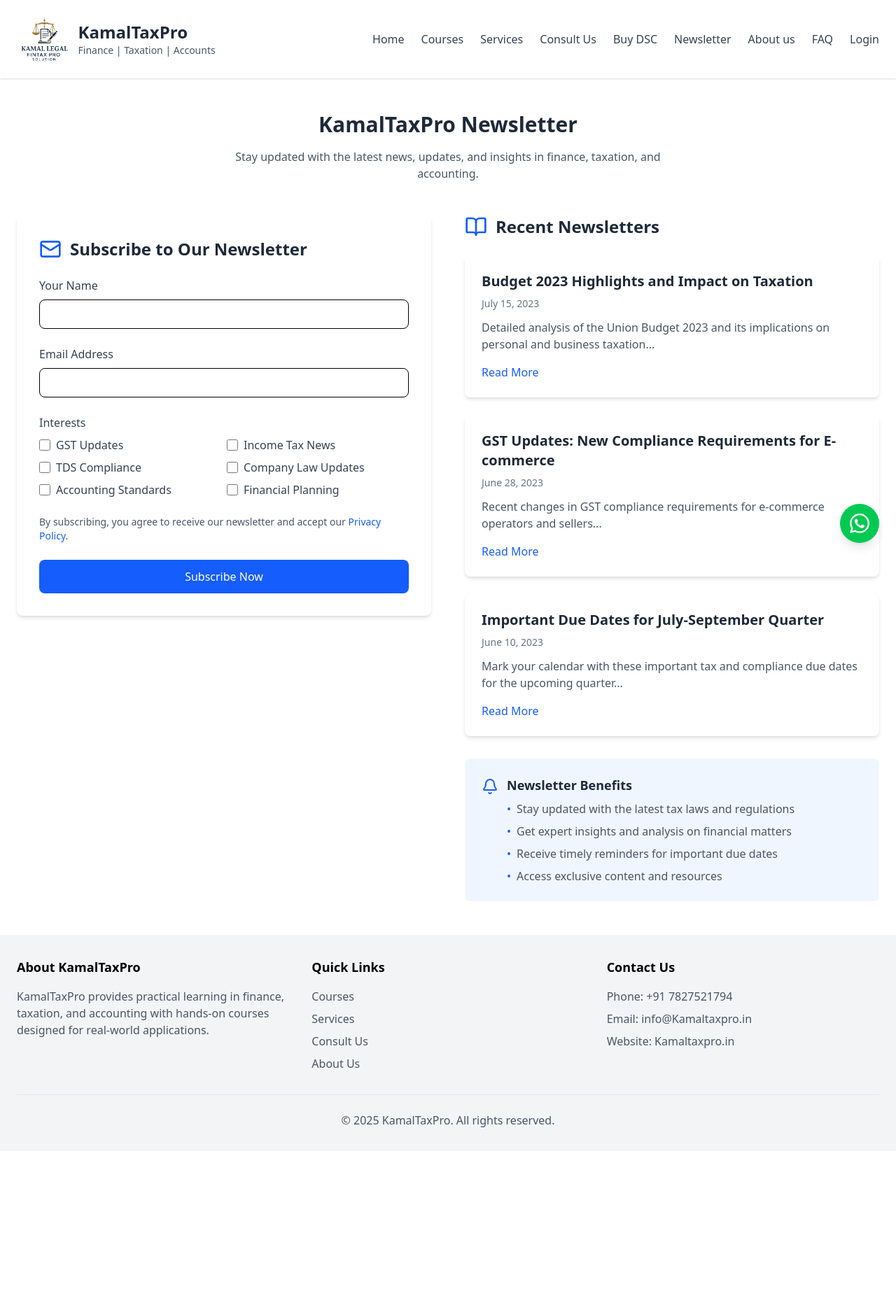
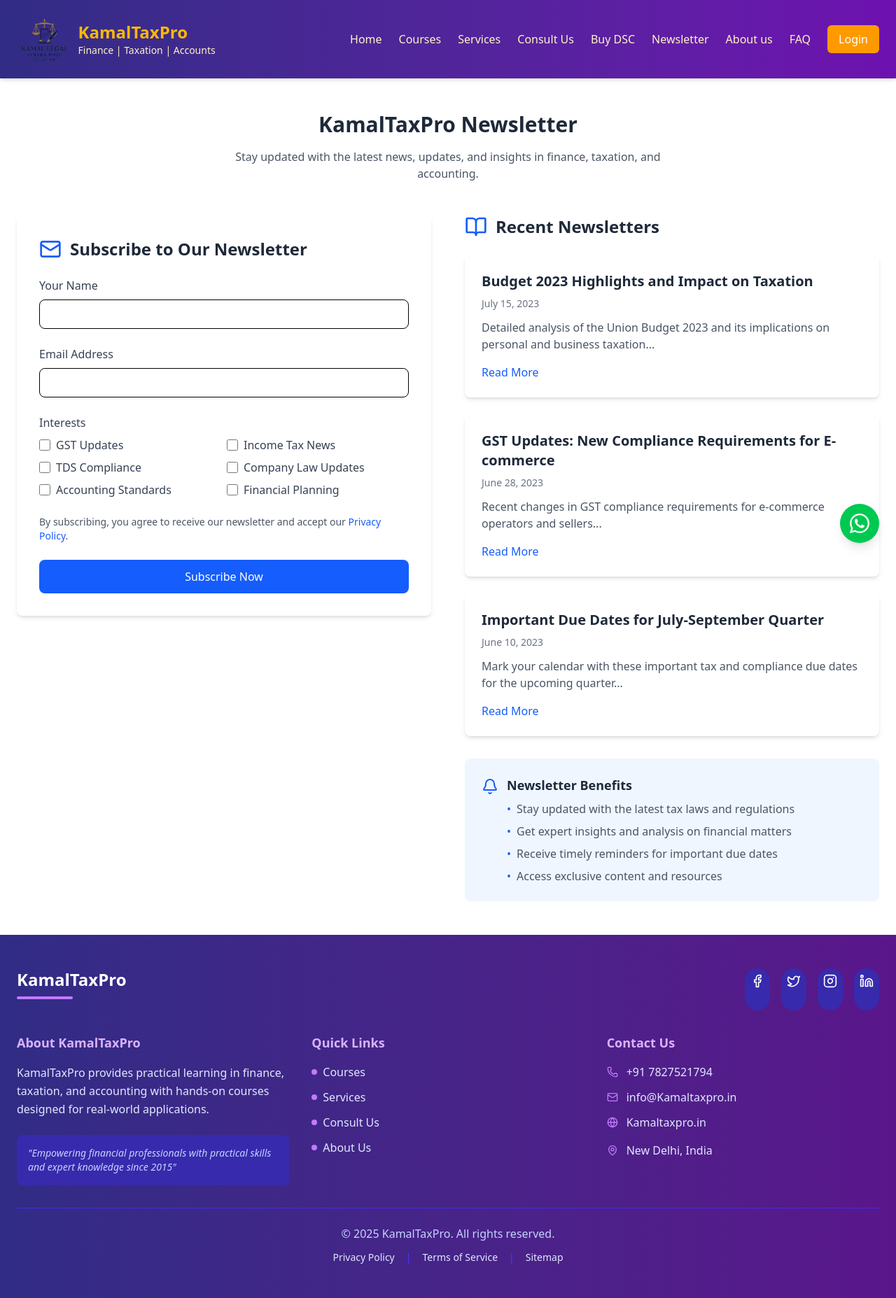
Before and after one commit to Narender009/kamal-app, a React (Vite) app: page /newsletter in a window 1280 px wide. Shown: the whole page at 70% size. Before the commit the page ends 1645 px from the top, so only its background shows below. Built offline with nearby package versions, Linux system fonts and the light colour scheme.

Commit message:
Updated feature X or fixed bug Y

```diff
--- a/src/components/Home/CtaSection.jsx
+++ b/src/components/Home/CtaSection.jsx
@@ -1,25 +1,65 @@
 import React from "react"
-import { Link } from "react-router-dom"
-import Button from "../ui/Button"
+import { ArrowRight, BookOpen } from "lucide-react"
+
+// Custom button component since we don't have the imported Button
+const CustomButton = ({ children, variant = "primary", className = "", href = "#", onClick }) => {
+  const baseClasses = "inline-flex items-center justify-center px-6 py-3 rounded-lg font-medium transition-all duration-300";
+
+  const variantClasses = {
+    primary: "bg-white hover:bg-indigo-50 text-indigo-700 hover:text-indigo-800 shadow-lg",
+    secondary: "bg-indigo-600 hover:bg-indigo-700 text-white border-2 border-indigo-300 shadow-md hover:shadow-lg"
+  };
+
+  return (
+    <a
+      href={href}
+      onClick={onClick}
+      className={`${baseClasses} ${variantClasses[variant]} ${className}`}
+    >
+      {children}
+    </a>
+  );
+};
 
 const CtaSection = () => {
   return (
-    <section className="py-16 hero-gradient text-white">
-      <div className="container mx-auto px-6 text-center">
-        <h2 className="text-3xl md:text-4xl font-bold mb-6">Ready to Start Your Learning Journey?</h2>
-        <p className="text-xl mb-8 max-w-2xl mx-auto">
+    <section className="py-20 bg-gradient-to-br from-indigo-800 via-purple-700 to-indigo-700 text-white relative overflow-hidden">
+      {/* Decorative elements */}
+      <div className="absolute top-0 left-0 w-full h-full">
+        <div className="absolute top-10 left-10 w-32 h-32 rounded-full bg-purple-500 opacity-10"></div>
+        <div className="absolute bottom-10 right-10 w-40 h-40 rounded-full bg-indigo-400 opacity-10"></div>
+        <div className="absolute top-1/2 left-1/4 w-24 h-24 rounded-full bg-indigo-300 opacity-10"></div>
+      </div>
+
+      <div className="container mx-auto px-6 text-center relative z-10">
+        <div className="mb-2">
+          <span className="bg-indigo-500 text-white text-sm font-medium px-3 py-1 rounded-full">Limited Time Offer</span>
+        </div>
+        <h2 className="text-3xl md:text-4xl font-bold mb-6 text-white drop-shadow-md">
+          Ready to Start Your <span className="text-indigo-200">Learning Journey</span>?
+        </h2>
+        <p className="text-xl mb-8 max-w-2xl mx-auto text-indigo-100">
           Join thousands of students who have transformed their careers with our practical courses.
         </p>
         <div className="flex flex-col sm:flex-row gap-4 justify-center">
-          <Link to="/courses">
-            <Button className="min-w-[180px]">Explore Courses</Button>
-          </Link>
-          <Link to="/consult-us">
-            <Button variant="secondary" className="min-w-[180px] text-gray-800">
-              Get Free Consultation
-            </Button>
-          </Link>
+          <CustomButton
+            href="/courses"
+            className="min-w-[180px]"
+          >
+            <BookOpen size={18} className="mr-2" />
+            Explore Courses
+          </CustomButton>
+
+          <CustomButton
+            variant="secondary"
+            href="/consult-us"
+            className="min-w-[180px]"
+          >
+            Get Free Consultation
+            <ArrowRight size={18} className="ml-2" />
+          </CustomButton>
         </div>
+        <p className="text-indigo-200 mt-6 text-sm">No credit card required • 7-day free trial available</p>
       </div>
     </section>
   )
--- a/src/components/Home/TestimonialsSection.jsx
+++ b/src/components/Home/TestimonialsSection.jsx
@@ -33,25 +33,30 @@ const testimonials = [
 
 const TestimonialsSection = () => {
   return (
-    <section className="py-16 bg-gray-50">
+    <section className="py-16 bg-indigo-50">
       <div className="container mx-auto px-6">
         <div className="text-center mb-12">
-          <h2 className="text-3xl font-bold text-gray-800">What Our Students Say</h2>
-          <p className="text-gray-600 mt-2">Hear from our satisfied learners about their experience</p>
+          <h2 className="text-3xl font-bold text-indigo-800">What Our Students Say</h2>
+          <p className="text-indigo-600 mt-2">Hear from our satisfied learners about their experience</p>
         </div>
 
         <div className="grid grid-cols-1 md:grid-cols-2 lg:grid-cols-3 gap-8">
           {testimonials.map((testimonial) => (
-            <div key={testimonial.id} className="bg-white p-6 rounded-lg shadow-md">
+            <div
+              key={testimonial.id}
+              className="bg-white p-6 rounded-lg shadow-md border-l-4 border-indigo-500 hover:shadow-lg transition-shadow duration-300"
+            >
               <div className="flex items-center mb-4">
-                <img
-                  src={testimonial.image || "/placeholder.svg"}
-                  alt={testimonial.name}
-                  className="w-12 h-12 rounded-full object-cover mr-4"
-                />
+                <div className="w-12 h-12 rounded-full bg-gradient-to-r from-indigo-500 to-purple-600 flex items-center justify-center overflow-hidden mr-4">
+                  <img
+                    src={testimonial.image || "/placeholder.svg"}
+                    alt={testimonial.name}
+                    className="w-full h-full object-cover"
+                  />
+                </div>
                 <div>
-                  <h4 className="font-semibold text-gray-800">{testimonial.name}</h4>
-                  <p className="text-gray-600 text-sm">{testimonial.role}</p>
+                  <h4 className="font-semibold text-indigo-900">{testimonial.name}</h4>
+                  <p className="text-indigo-700 text-sm">{testimonial.role}</p>
                 </div>
               </div>
 
@@ -60,13 +65,13 @@ const TestimonialsSection = () => {
                   <Star
                     key={i}
                     className={`w-4 h-4 ${
-                      i < testimonial.rating ? "text-yellow-400 fill-yellow-400" : "text-gray-300"
+                      i < testimonial.rating ? "text-purple-500 fill-purple-500" : "text-gray-300"
                     }`}
                   />
                 ))}
               </div>
 
-              <p className="text-gray-700 italic">"{testimonial.content}"</p>
+              <p className="text-gray-700 italic bg-indigo-50 p-3 rounded-md">&ldquo;{testimonial.content}&rdquo;</p>
             </div>
           ))}
         </div>
--- a/src/components/layout/Footer.jsx
+++ b/src/components/layout/Footer.jsx
@@ -1,55 +1,130 @@
 import React from "react"
-import { Link } from "react-router-dom"
+import { Mail, Phone, Globe, MapPin, Facebook, Twitter, Instagram, Linkedin } from "lucide-react"
 
 const Footer = () => {
+  // Custom Link component to replace react-router-dom's Link
+  const CustomLink = ({ href, children, className }) => (
+    <a
+      href={href}
+      className={`text-indigo-100 hover:text-white transition-colors duration-300 ${className}`}
+    >
+      {children}
+    </a>
+  );
+
   return (
-    <footer className="bg-gray-100 py-8">
+    <footer className="bg-gradient-to-r from-indigo-900 to-purple-900 text-white py-12">
       <div className="container mx-auto px-6">
-        <div className="grid grid-cols-1 md:grid-cols-3 gap-8">
+        {/* Logo and company info */}
+        <div className="flex flex-col md:flex-row justify-between mb-8">
+          <div className="mb-8 md:mb-0">
+            <h2 className="text-2xl font-bold text-white mb-2">KamalTaxPro</h2>
+            <div className="h-1 w-20 bg-purple-400 rounded mb-4"></div>
+          </div>
+
+          <div className="flex space-x-4">
+            <a href="#" className="bg-indigo-800 hover:bg-indigo-700 p-2 rounded-full transition-colors duration-300">
+              <Facebook size={20} className="text-white" />
+            </a>
+            <a href="#" className="bg-indigo-800 hover:bg-indigo-700 p-2 rounded-full transition-colors duration-300">
+              <Twitter size={20} className="text-white" />
+            </a>
+            <a href="#" className="bg-indigo-800 hover:bg-indigo-700 p-2 rounded-full transition-colors duration-300">
+              <Instagram size={20} className="text-white" />
+            </a>
+            <a href="#" className="bg-indigo-800 hover:bg-indigo-700 p-2 rounded-full transition-colors duration-300">
+              <Linkedin size={20} className="text-white" />
+            </a>
+          </div>
+        </div>
+
+        {/* Main footer content */}
+        <div className="grid grid-cols-1 md:grid-cols-3 gap-8 border-b border-indigo-700 pb-8">
           <div>
-            <h3 className="text-lg font-semibold mb-4">About KamalTaxPro</h3>
-            <p className="text-gray-600">
-            KamalTaxPro provides practical learning in finance, taxation, and accounting with hands-on courses designed
+            <h3 className="text-lg font-semibold mb-4 text-purple-300">About KamalTaxPro</h3>
+            <p className="text-indigo-100 leading-relaxed">
+              KamalTaxPro provides practical learning in finance, taxation, and accounting with hands-on courses designed
               for real-world applications.
             </p>
+            <div className="mt-6 bg-indigo-800 p-4 rounded-lg">
+              <p className="text-sm text-indigo-200 italic">
+                "Empowering financial professionals with practical skills and expert knowledge since 2015"
+              </p>
+            </div>
           </div>
 
           <div>
-            <h3 className="text-lg font-semibold mb-4">Quick Links</h3>
-            <ul className="space-y-2">
-              <li>
-                <Link to="/courses" className="text-gray-600 hover:text-blue-600">
-                  Courses
-                </Link>
+            <h3 className="text-lg font-semibold mb-4 text-purple-300">Quick Links</h3>
+            <ul className="space-y-3">
+              <li className="transition-transform duration-300 hover:translate-x-2">
+                <CustomLink href="/courses">
+                  <span className="flex items-center">
+                    <span className="w-2 h-2 bg-purple-400 rounded-full mr-2"></span>
+                    Courses
+                  </span>
+                </CustomLink>
               </li>
-              <li>
-                <Link to="/services" className="text-gray-600 hover:text-blue-600">
-                  Services
-                </Link>
+              <li className="transition-transform duration-300 hover:translate-x-2">
+                <CustomLink href="/services">
+                  <span className="flex items-center">
+                    <span className="w-2 h-2 bg-purple-400 rounded-full mr-2"></span>
+                    Services
+                  </span>
+                </CustomLink>
               </li>
-              <li>
-                <Link to="/consult-us" className="text-gray-600 hover:text-blue-600">
-                  Consult Us
-                </Link>
+              <li className="transition-transform duration-300 hover:translate-x-2">
+                <CustomLink href="/consult-us">
+                  <span className="flex items-center">
+                    <span className="w-2 h-2 bg-purple-400 rounded-full mr-2"></span>
+                    Consult Us
+                  </span>
+                </CustomLink>
               </li>
-              <li>
-                <Link to="/about-us" className="text-gray-600 hover:text-blue-600">
-                  About Us
-                </Link>
+              <li className="transition-transform duration-300 hover:translate-x-2">
+                <CustomLink href="/about-us">
+                  <span className="flex items-center">
+                    <span className="w-2 h-2 bg-purple-400 rounded-full mr-2"></span>
+                    About Us
+                  </span>
+                </CustomLink>
               </li>
             </ul>
           </div>
 
           <div>
-            <h3 className="text-lg font-semibold mb-4">Contact Us</h3>
-            <p className="text-gray-600 mb-2">Phone: +91 7827521794</p>
-            <p className="text-gray-600 mb-2">Email: info@Kamaltaxpro.in</p>
-            <p className="text-gray-600">Website: Kamaltaxpro.in</p>
+            <h3 className="text-lg font-semibold mb-4 text-purple-300">Contact Us</h3>
+            <ul className="space-y-3">
+              <li className="flex items-center">
+                <Phone size={16} className="text-purple-400 mr-3" />
+                <span className="text-indigo-100">+91 7827521794</span>
+              </li>
+              <li className="flex items-center">
+                <Mail size={16} className="text-purple-400 mr-3" />
+                <CustomLink href="mailto:info@Kamaltaxpro.in">info@Kamaltaxpro.in</CustomLink>
+              </li>
+              <li className="flex items-center">
+                <Globe size={16} className="text-purple-400 mr-3" />
+                <CustomLink href="https://Kamaltaxpro.in">Kamaltaxpro.in</CustomLink>
+              </li>
+              <li className="flex items-start mt-4">
+                <MapPin size={16} className="text-purple-400 mr-3 mt-1 flex-shrink-0" />
+                <span className="text-indigo-100">New Delhi, India</span>
+              </li>
+            </ul>
           </div>
         </div>
 
-        <div className="border-t border-gray-200 mt-8 pt-6 text-center">
-          <p className="text-gray-600">© {new Date().getFullYear()} KamalTaxPro. All rights reserved.</p>
+        <div className="mt-6 text-center">
+          <p className="text-indigo-200">
+            © {new Date().getFullYear()} KamalTaxPro. All rights reserved.
+          </p>
+          <div className="mt-3 flex justify-center space-x-4 text-sm">
+            <CustomLink href="/privacy-policy">Privacy Policy</CustomLink>
+            <span className="text-indigo-600">|</span>
+            <CustomLink href="/terms-of-service">Terms of Service</CustomLink>
+            <span className="text-indigo-600">|</span>
+            <CustomLink href="/sitemap">Sitemap</CustomLink>
+          </div>
         </div>
       </div>
     </footer>
--- a/src/components/layout/Header.jsx
+++ b/src/components/layout/Header.jsx
@@ -1,7 +1,6 @@
 "use client"
 
 import React, { useState } from "react"
-import { Link } from "react-router-dom"
 
 const Header = () => {
   const [mobileMenuOpen, setMobileMenuOpen] = useState(false)
@@ -11,29 +10,29 @@ const Header = () => {
   }
 
   return (
-    <header className="bg-white py-4 px-6 shadow-sm">
+    <header className="bg-gradient-to-r from-indigo-900 to-purple-800 py-4 px-6 shadow-md">
       <div className="container mx-auto flex justify-between items-center">
-        <Link to="/" className="flex items-center gap-2">
-          <img src="/images/logo.png" alt="FinTaxPro Logo" className="h-20" />
+        <a href="/" className="flex items-center gap-2">
+          <img src="images/logo.png" alt="KamalTaxPro Logo" className="h-20" />
           <div>
-            <h1 className="text-2xl font-bold text-gray-800">KamalTaxPro</h1>
-            <p className="text-sm text-gray-600">Finance | Taxation | Accounts</p>
+            <h1 className="text-2xl font-bold text-amber-400">KamalTaxPro</h1>
+            <p className="text-sm text-amber-100">Finance | Taxation | Accounts</p>
           </div>
-        </Link>
+        </a>
 
         <nav className="hidden md:flex items-center space-x-6">
-          <NavLink to="/">Home</NavLink>
-          <NavLink to="/courses">Courses</NavLink>
-          <NavLink to="/services">Services</NavLink>
-          <NavLink to="/consult-us">Consult Us</NavLink>
-          <NavLink to="/buy-dsc">Buy DSC</NavLink>
-          <NavLink to="/newsletter">Newsletter</NavLink>
-          <NavLink to="/about-us">About us</NavLink>
-          <NavLink to="/faq">FAQ</NavLink>
-          <NavLink to="/login">Login</NavLink>
+          <NavLink href="/">Home</NavLink>
+          <NavLink href="/courses">Courses</NavLink>
+          <NavLink href="/services">Services</NavLink>
+          <NavLink href="/consult-us">Consult Us</NavLink>
+          <NavLink href="/buy-dsc">Buy DSC</NavLink>
+          <NavLink href="/newsletter">Newsletter</NavLink>
+          <NavLink href="/about-us">About us</NavLink>
+          <NavLink href="/faq">FAQ</NavLink>
+          <NavLink href="/login" className="bg-amber-500 hover:bg-amber-600 text-white px-4 py-2 rounded-md transition-colors">Login</NavLink>
         </nav>
 
-        <button className="md:hidden text-gray-700" onClick={toggleMobileMenu}>
+        <button className="md:hidden text-amber-100" onClick={toggleMobileMenu}>
           <svg
             xmlns="http://www.w3.org/2000/svg"
             className="h-6 w-6"
@@ -47,17 +46,17 @@ const Header = () => {
       </div>
 
       {mobileMenuOpen && (
-        <div className="md:hidden mt-4 bg-white border-t">
+        <div className="md:hidden mt-4 bg-indigo-900 border-t border-indigo-700">
           <div className="flex flex-col space-y-3 py-4 px-6">
-            <MobileNavLink to="/" onClick={toggleMobileMenu}>Home</MobileNavLink>
-            <MobileNavLink to="/courses" onClick={toggleMobileMenu}>Courses</MobileNavLink>
-            <MobileNavLink to="/services" onClick={toggleMobileMenu}>Services</MobileNavLink>
-            <MobileNavLink to="/consult-us" onClick={toggleMobileMenu}>Consult Us</MobileNavLink>
-            <MobileNavLink to="/buy-dsc" onClick={toggleMobileMenu}>Buy DSC</MobileNavLink>
-            <MobileNavLink to="/newsletter" onClick={toggleMobileMenu}>Newsletter</MobileNavLink>
-            <MobileNavLink to="/about-us" onClick={toggleMobileMenu}>About us</MobileNavLink>
-            <MobileNavLink to="/faq" onClick={toggleMobileMenu}>FAQ</MobileNavLink>
-            <MobileNavLink to="/login" onClick={toggleMobileMenu}>Login</MobileNavLink>
+            <MobileNavLink href="/" onClick={toggleMobileMenu}>Home</MobileNavLink>
+            <MobileNavLink href="/courses" onClick={toggleMobileMenu}>Courses</MobileNavLink>
+            <MobileNavLink href="/services" onClick={toggleMobileMenu}>Services</MobileNavLink>
+            <MobileNavLink href="/consult-us" onClick={toggleMobileMenu}>Consult Us</MobileNavLink>
+            <MobileNavLink href="/buy-dsc" onClick={toggleMobileMenu}>Buy DSC</MobileNavLink>
+            <MobileNavLink href="/newsletter" onClick={toggleMobileMenu}>Newsletter</MobileNavLink>
+            <MobileNavLink href="/about-us" onClick={toggleMobileMenu}>About us</MobileNavLink>
+            <MobileNavLink href="/faq" onClick={toggleMobileMenu}>FAQ</MobileNavLink>
+            <MobileNavLink href="/login" onClick={toggleMobileMenu} className="bg-amber-500 text-white px-4 py-2 rounded-md inline-block mt-2">Login</MobileNavLink>
           </div>
         </div>
       )}
@@ -65,23 +64,23 @@ const Header = () => {
   )
 }
 
-const NavLink = ({ to, children }) => {
+const NavLink = ({ href, children, className = "" }) => {
   return (
-    <Link to={to} className="text-gray-700 hover:text-blue-600 font-medium transition-colors">
+    <a href={href} className={`text-amber-100 hover:text-amber-400 font-medium transition-colors ${className}`}>
       {children}
-    </Link>
+    </a>
   )
 }
 
-const MobileNavLink = ({ to, children, onClick }) => {
+const MobileNavLink = ({ href, children, onClick, className = "" }) => {
   return (
-    <Link
-      to={to}
-      className="text-gray-700 hover:text-blue-600 font-medium transition-colors block py-2"
+    <a
+      href={href}
+      className={`text-amber-100 hover:text-amber-400 font-medium transition-colors block py-2 ${className}`}
       onClick={onClick}
     >
       {children}
-    </Link>
+    </a>
   )
 }
 
```
Also changed, not shown: src/components/Home/CoursesList.jsx (+30 -24 lines), src/components/Home/FeaturesSection.jsx (+36 -16 lines), src/components/Home/herosection.jsx (+30 -16 lines).
